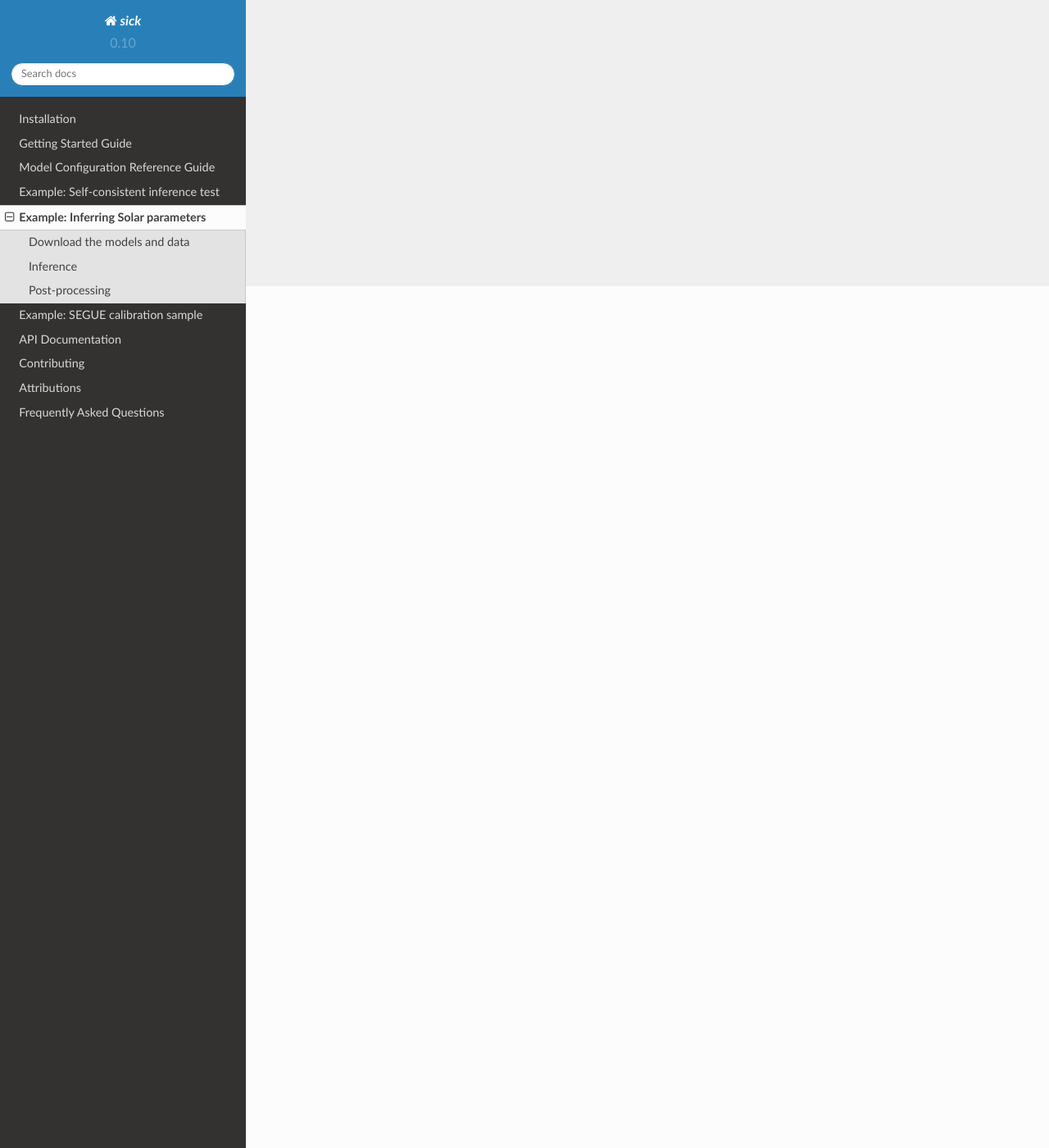
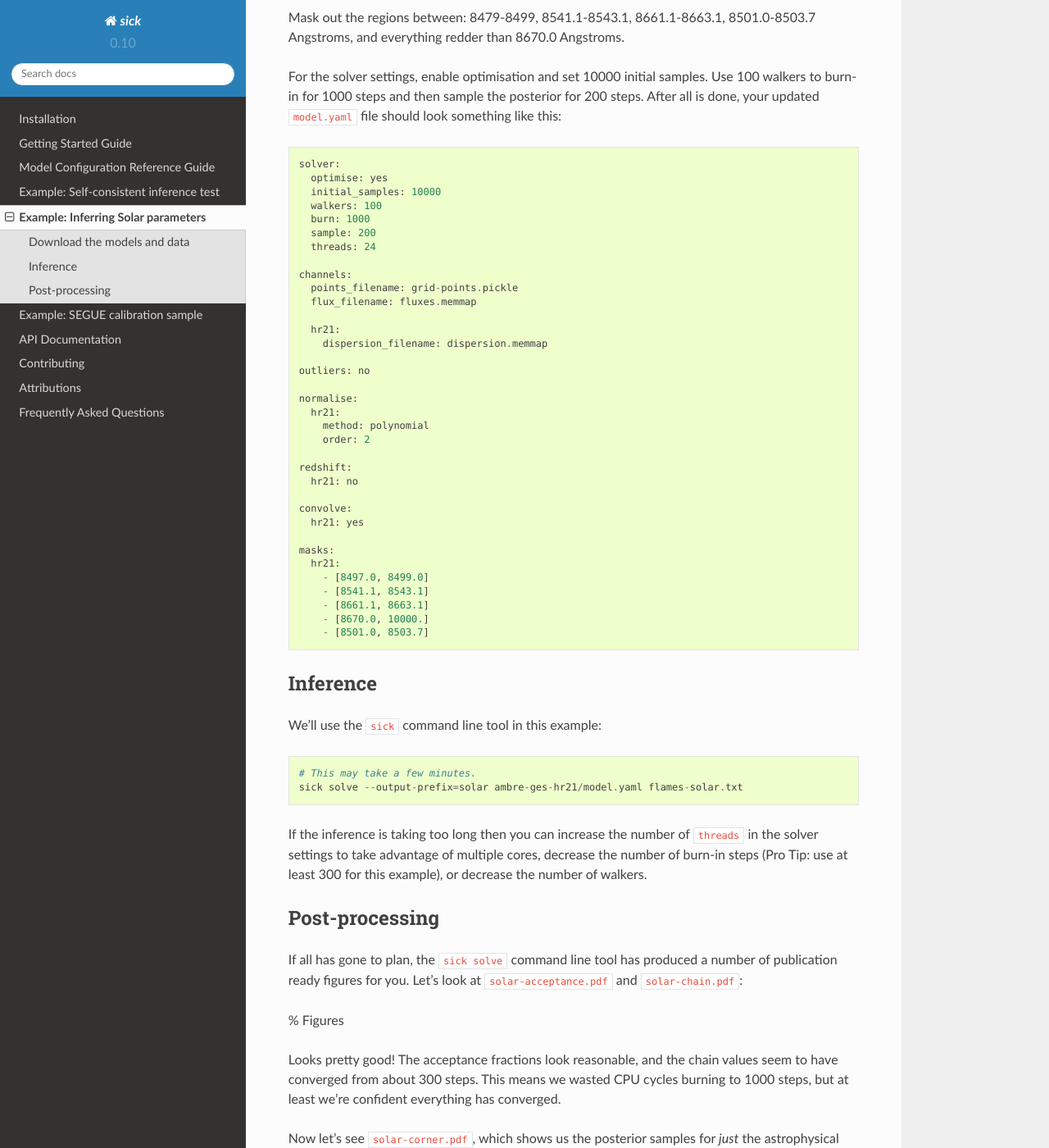
Before and after one commit to andycasey/sick, a Sphinx documentation site: the page built from docs/examples/solar.rst, in a window 1280 px wide and 1400 px high, scrolled down 1051 px. Shown: the whole window at 82% size. Built offline with Sphinx 7.4.7 and the Read the Docs theme 2.0.0, drawn with Linux system fonts in a browser that asks for light colours; some of the changed text lies outside the part shown.

Commit message:
Updated example docs

```diff
--- a/docs/examples/self-consistent.rst
+++ b/docs/examples/self-consistent.rst
@@ -4,14 +4,12 @@
 Example: Self-consistent inference test
 =======================================
 
-(This page will guide you through the example presented in Section 2.4 of the *sick* paper)
-
 In this example we will download a cached subset of the `AMBRE stellar spectral library <http://adsabs.harvard.edu/abs/2012A%26A...544A.126D>`_,
 interpolate a spectrum and turn it into a fake observation by introducing a continuum shape, smoothing it, redshifting it, and adding noise.
 Then we'll infer the model parameters for the fake spectrum and examine how well our inferences are.
 
 .. note::
-   This example is part of the automatic testing suite in ``sick``, and is executed every time a change is commited to the `GitHub repository <https://github.com/andycasey/sick>`_. If you want to run this test and skip the explanatory text below, you can do so with::
+   This example was presented in Section 2.4 of the ``sick`` paper. This example is also part of the automatic testing suite in ``sick``, and is executed every time a change is commited to the `GitHub repository <https://github.com/andycasey/sick>`_. If you want to run this test and skip the explanatory text below, you can do so with::
 
        cd /wherever/sick/is/kept
        nosetests -v
--- a/docs/examples/solar.rst
+++ b/docs/examples/solar.rst
@@ -4,14 +4,124 @@
 Example: Inferring Solar parameters
 ===================================
 
+In this example we'll use a high-resolution (R ~ 20k), high S/N (~150 per pixel) twilight spectrum to infer the
+stellar parameters of the Sun. We'll use the `AMBRE synthetic stellar library <http://adsabs.harvard.edu/abs/2012A%26A...544A.126D>`_
+as the model grid, which has four parameters: effective temperature (:math:`T_{\rm eff}`), surface gravity (:math:`\log{g}`),
+mean metallicity ([Fe/H]) and mean :math:`\alpha`-element enhancement ([:math:`\alpha`/Fe]). For the data, we'll
+use a `FLAMES/GIRAFFE spectrum <http://eso.org/observing/dfo/quality/GIRAFFE/pipeline/solar.html>`_ which is available
+in ASCII format from `here <http://astrowizici.st/sick/flames-solar.txt>`_.
+
+.. note::
+   This example was presented in Section 3 of the ``sick`` paper.
 
 Download the models and data
 ^^^^^^^^^^^^^^^^^^^^^^^^^^^^
+
+First we'll download the model that we need. You could actually use either the ``ambre-ges`` or ``ambre-ges-hr21``
+pre-cached models because they both cover the spectral range required. To download the grid::
+
+    sick download ambre-ges-hr21
+
+And you can download the FLAMES/GIRAFFE twilight spectrum with the following command::
+
+    wget http://astrowizici.st/sick/flames-solar.txt
+
+Now you should have the following files in your current working directory::
+
+    $ ls *
+    flames-solar.txt
+
+    ambre-ges-hr21:
+    dispersion-points.memmap     fluxes.memmap
+    grid-points.pickle           model.yaml
+
+Edit the ``model.yaml`` file such that redshift is ignored, no outlier modelling is disabled, convolutions are included,
+and that the continuum is modelled by a second order polynomial. We'll also mask out certain regions of the spectrum that
+we know are not well fit by the model, primarily due to non-LTE effects.
+
+Mask out the regions between: 8479-8499,
+8541.1-8543.1, 8661.1-8663.1, 8501.0-8503.7 Angstroms, and everything redder than 8670.0 Angstroms.
+
+For the solver settings, enable optimisation and set 10000 initial samples. Use 100 walkers to burn-in for 1000
+steps and then sample the posterior for 200 steps. After all is done, your updated ``model.yaml`` file should
+look something like this::
+
+
+    solver:
+      optimise: yes
+      initial_samples: 10000
+      walkers: 100
+      burn: 1000
+      sample: 200
+      threads: 24
+
+    channels:
+      points_filename: grid-points.pickle
+      flux_filename: fluxes.memmap
+
+      hr21:
+        dispersion_filename: dispersion.memmap
+
+    outliers: no
+
+    normalise:
+      hr21:
+        method: polynomial
+        order: 2
+
+    redshift:
+      hr21: no
+
+    convolve:
+      hr21: yes
+
+    masks:
+      hr21:
+        - [8497.0, 8499.0]
+        - [8541.1, 8543.1]
+        - [8661.1, 8663.1]
+        - [8670.0, 10000.]
+        - [8501.0, 8503.7]
 
 
 Inference
 ^^^^^^^^^
 
+We'll use the ``sick`` command line tool in this example::
+
+    # This may take a few minutes.
+    sick solve --output-prefix=solar ambre-ges-hr21/model.yaml flames-solar.txt
+
+If the inference is taking too long then you can increase the number of ``threads`` in the solver settings to take
+advantage of multiple cores, decrease the number of burn-in steps (Pro Tip: use at least 300 for this example), or
+decrease the number of walkers.
 
 Post-processing
 ^^^^^^^^^^^^^^^
+
+If all has gone to plan, the ``sick solve`` command line tool has produced a number of publication ready figures for
+you. Let's look at ``solar-acceptance.pdf`` and ``solar-chain.pdf``:
+
+% Figures
+
+Looks pretty good! The acceptance fractions look reasonable, and the chain values seem to have converged from about 300 steps.
+This means we wasted CPU cycles burning to 1000 steps, but at least we're confident everything has converged.
+
+Now let's see ``solar-corner.pdf``, which shows us the posterior samples for *just* the astrophysical parameters of
+interest:
+
+% Figures
+
+Our inferred stellar parameters for the Sun are:
+
+:math:`T_{\rm eff} = 5770^{+20}_{-14}`
+:math:`\log{g} = 4.40^{+0.06}_{-0.05}`
+:math:`[{\rm Fe/H}] = -0.07^{+0.01}_{-0.01}`
+:math:`[\alpha/{\rm Fe}] = -0.03^{+0.01}_{-0.01}`
+
+Which is in excellent agreement with the accepted values for the Sun of :math:`T_{\rm eff} = 5777` K and :math:`\log{g} = 4.445`.
+The :math:`\alpha`-element enhancement is a little bit discrepant from [:math:`\alpha`/Fe] = 0, and the difference worsens for
+mean metallicity [Fe/H], which we would expect to be closer to 0 (by definition). However these discrepancies aren't very worrying: small abundance
+offsets are observed between most stellar spectroscopic studies, and it's more important to look at differential abundance results.
+Surface gravity is the most unconstrained (stellar) parameter, and the fact that we can precisely and accurately infer it with
+just a small chunk of spectrum (in the Gaia range, no less) is very encouraging!
```
Also changed, not shown: docs/examples/segue.rst (+8 -0 lines).
